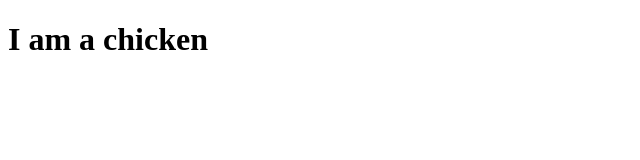
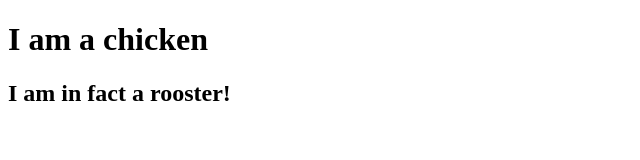
Before and after one commit to BUMBALORD/classTesters, a plain HTML site: page index.html in a window 1280 px wide. Shown: the whole page, without its empty margins (0-640 px from the left). Drawn offline with Linux system fonts and the light colour scheme.

Commit message:
add rooster paragraph

```diff
--- a/index.html
+++ b/index.html
@@ -16,6 +16,7 @@
             <p class="browsehappy">You are using an <strong>outdated</strong> browser. Please <a href="#">upgrade your browser</a> to improve your experience.</p>
         <![endif]-->
         <h1> I am a chicken </h1>
+        <h2> I am in fact a rooster! </h2>
 
     </body>
 </html>
```
